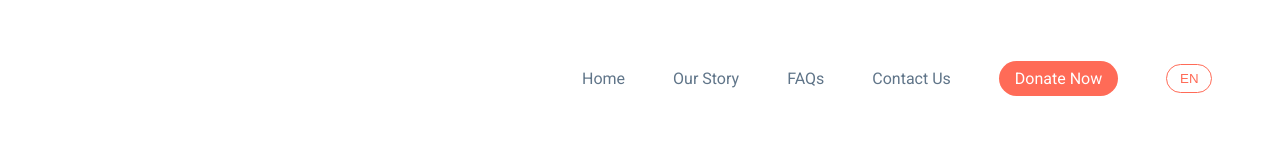
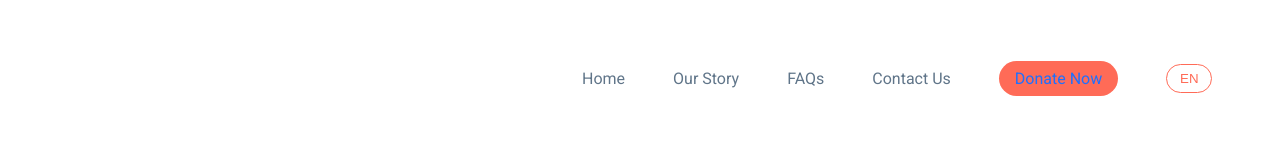
Before and after one commit to jitterygiraffe/laab, a React (Create React App) app in the folder laab/: page / in a window 1280 px wide. In both pictures the pointer is over the link "Donate Now". Shown: the top 145 px of the page. Built offline with nearby package versions, Linux system fonts and the light colour scheme; a web font is replaced by a local one.

Commit message:
Update Navbar.css

```diff
--- a/laab/src/Navbar.css
+++ b/laab/src/Navbar.css
@@ -45,7 +45,8 @@ position: sticky;
 }
 
 #donate-btn:hover {
-  background-color: #FF6B57
+  background-color: #FF6B57;
+  color: rgba(30, 112, 255, 1);
 }
 
 .lang-toggle {
```
